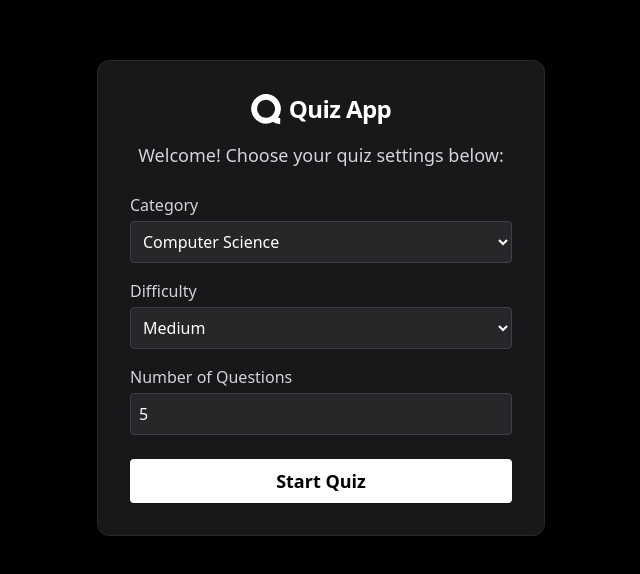
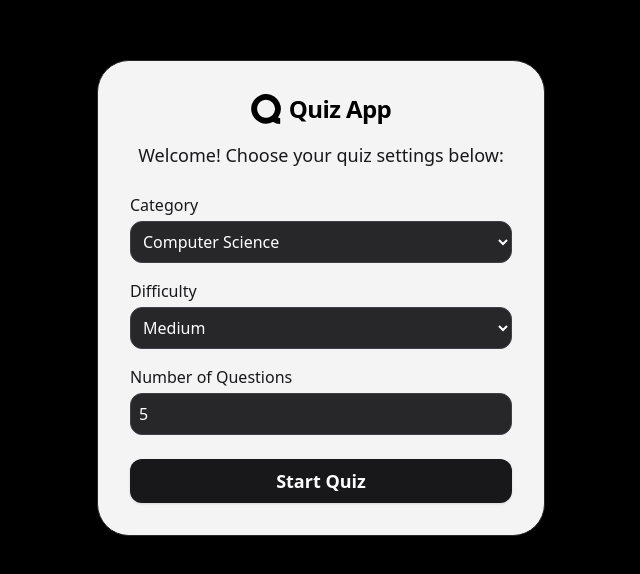
Before and after one commit to Anubhavprogramer/quiz-app, a React (Vite) app: page / in a window 1280 px wide. Shown: the part 102-676 px from the top of the page, without its empty margins (319-959 px from the left). Built offline with nearby package versions, Linux system fonts and the light colour scheme.

Commit message:
homePage

```diff
--- a/src/pages/HomePages.jsx
+++ b/src/pages/HomePages.jsx
@@ -29,17 +29,17 @@ const HomePages = () => {
 
   return (
     <div className="min-h-screen bg-black flex flex-col justify-center items-center py-8 px-2">
-      <div className="w-full max-w-md bg-zinc-900 rounded-xl shadow-lg p-8 border border-zinc-800 flex flex-col items-center">
+      <div className="w-full max-w-md bg-zinc-100 rounded-4xl shadow-lg p-8 border border-zinc-800 flex flex-col items-center">
         <div className="flex justify-center items-center gap-2 mb-4">
-          <SiQuizlet className="text-3xl text-white" />
-          <h1 className="text-2xl font-bold text-white tracking-tight">Quiz App</h1>
+          <SiQuizlet className="text-3xl text-black" />
+          <h1 className="text-2xl font-bold text-black tracking-tight">Quiz App</h1>
         </div>
-        <h2 className="text-lg text-zinc-300 mb-6 text-center">Welcome! Choose your quiz settings below:</h2>
+        <h2 className="text-lg text-zinc-900 mb-6 text-center">Welcome! Choose your quiz settings below:</h2>
 
         <div className="w-full mb-4">
-          <label className="block text-zinc-300 mb-1 font-medium">Category</label>
+          <label className="block text-zinc-900 mb-1 font-medium">Category</label>
           <select
-            className="w-full p-2 rounded bg-zinc-800 text-white border border-zinc-700 focus:outline-none"
+            className="w-full p-2 rounded-xl bg-zinc-800 text-white border border-zinc-700 focus:outline-none"
             value={category}
             onChange={e => setCategory(e.target.value)}
           >
@@ -50,9 +50,9 @@ const HomePages = () => {
         </div>
 
         <div className="w-full mb-4">
-          <label className="block text-zinc-300 mb-1 font-medium">Difficulty</label>
+          <label className="block text-zinc-900 mb-1 font-medium">Difficulty</label>
           <select
-            className="w-full p-2 rounded bg-zinc-800 text-white border border-zinc-700 focus:outline-none"
+            className="w-full p-2 rounded-xl bg-zinc-800 text-white border border-zinc-700 focus:outline-none"
             value={difficulty}
             onChange={e => setDifficulty(e.target.value)}
           >
@@ -63,12 +63,12 @@ const HomePages = () => {
         </div>
 
         <div className="w-full mb-6">
-          <label className="block text-zinc-300 mb-1 font-medium">Number of Questions</label>
+          <label className="block text-zinc-900 mb-1 font-medium">Number of Questions</label>
           <input
             type="number"
             min={1}
             max={20}
-            className="w-full p-2 rounded bg-zinc-800 text-white border border-zinc-700 focus:outline-none"
+            className="w-full p-2 rounded-xl bg-zinc-800 text-white border border-zinc-700 focus:outline-none"
             value={amount}
             onChange={e => setAmount(Number(e.target.value))}
           />
@@ -76,7 +76,7 @@ const HomePages = () => {
 
         <button
           onClick={startQuiz}
-          className="bg-white text-black px-6 py-2 rounded shadow hover:bg-zinc-200 transition font-semibold w-full text-lg"
+          className="bg-zinc-900 text-white px-6 py-2 rounded-xl shadow hover:text-zinc-900 hover:bg-zinc-200 transition font-semibold w-full text-lg"
         >
           Start Quiz
         </button>
```
